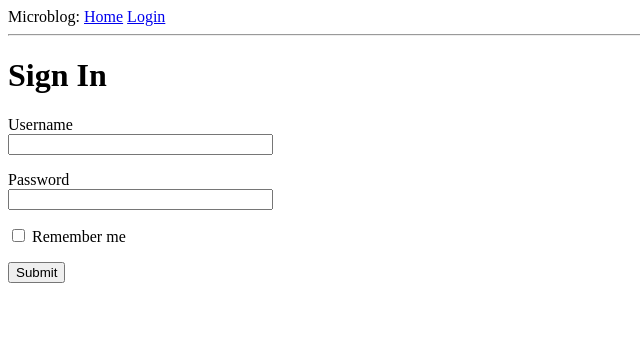
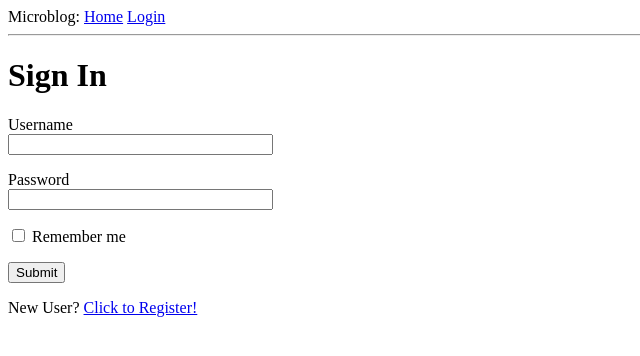
Before and after one commit to vhsenna/flask-microblog, a Flask app: template app/templates/login.html in a window 1280 px wide. Shown: the top 356 px of the page, without its empty margins (0-640 px from the left). Run offline with Flask 2, Linux system fonts and the light colour scheme; the template is opened without the code that fills it: most values are stand-ins (such as "Sample title", 1, 10 or a date in 2020); form fields are guessed from the names that the template uses.

Commit message:
Link to registration page

```diff
--- a/app/templates/login.html
+++ b/app/templates/login.html
@@ -25,4 +25,7 @@
     {{ form.submit() }}
   </p>
 </form>
+<p>
+  New User? <a href="{{ url_for('register') }}">Click to Register!</a>
+</p>
 {% endblock %}
```
